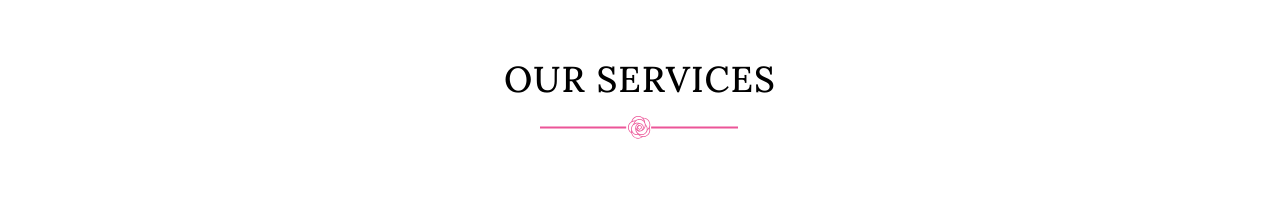
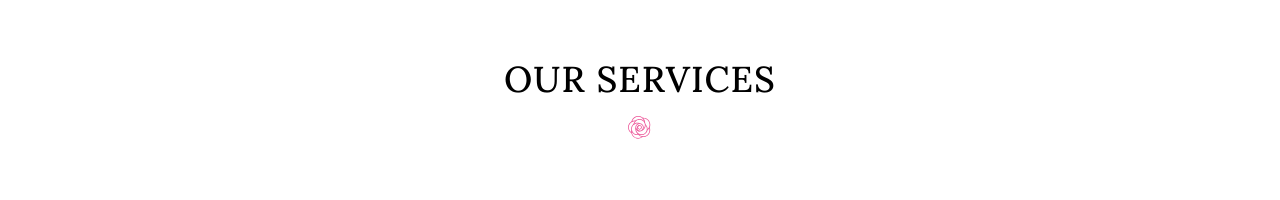
Before and after one commit to Paradizeya/Sotka-test, a plain HTML site: page index.html in a window 1280 px wide. Shown: the top 200 px of the page. Drawn offline with Linux system fonts and the light colour scheme.

Commit message:
changed logo

```diff
--- a/index.html
+++ b/index.html
@@ -18,81 +18,75 @@
       <div class="logo">
         <svg
           xmlns="http://www.w3.org/2000/svg"
-          width="200"
+          width="23"
           height="23"
-          viewBox="0 0 200 23"
+          viewBox="0 0 23 23"
           fill="none"
         >
           <path
             fill-rule="evenodd"
             clip-rule="evenodd"
-            d="M86.1799 10.5H0V12.5H86.1799V10.5ZM111.108 12.5H198V10.5H111.108V12.5Z"
+            d="M1.31696 7.2315C-0.920722 10.3114 -0.237965 14.6222 2.84194 16.8598C2.97863 16.9592 3.11834 17.0531 3.26084 17.1417C3.44048 17.2533 3.6766 17.1982 3.78824 17.0186C3.89987 16.8389 3.84475 16.6028 3.66511 16.4912C3.53827 16.4124 3.41389 16.3287 3.29213 16.2402C0.554434 14.2512 -0.0524615 10.4194 1.93659 7.68169C3.2311 5.89994 5.35328 4.97179 7.50532 5.18551C7.71578 5.20641 7.90334 5.05273 7.92424 4.84227C7.94514 4.63181 7.79147 4.44425 7.58101 4.42335C5.16094 4.18302 2.77304 5.22739 1.31696 7.2315Z"
             fill="#EC5598"
           />
           <path
             fill-rule="evenodd"
             clip-rule="evenodd"
-            d="M89.317 7.2315C87.0793 10.3114 87.762 14.6222 90.8419 16.8598C90.9786 16.9592 91.1183 17.0531 91.2608 17.1417C91.4405 17.2533 91.6766 17.1982 91.7882 17.0186C91.8999 16.8389 91.8447 16.6028 91.6651 16.4912C91.5383 16.4124 91.4139 16.3287 91.2921 16.2402C88.5544 14.2512 87.9475 10.4194 89.9366 7.68169C91.2311 5.89994 93.3533 4.97179 95.5053 5.18551C95.7158 5.20641 95.9033 5.05273 95.9242 4.84227C95.9451 4.63181 95.7915 4.44425 95.581 4.42335C93.1609 4.18302 90.773 5.22739 89.317 7.2315Z"
+            d="M4.46836 19.8367C6.70604 22.9166 11.0168 23.5994 14.0967 21.3617C14.2602 21.2429 14.4177 21.1177 14.5691 20.9863C14.7288 20.8477 14.7459 20.6058 14.6073 20.4461C14.4687 20.2864 14.2268 20.2692 14.0671 20.4079C13.9324 20.5248 13.7921 20.6363 13.6465 20.7421C10.9088 22.7311 7.07704 22.1242 5.08799 19.3865C4.07266 17.989 3.70639 16.2634 4.03316 14.6014C4.07397 14.3939 3.93881 14.1926 3.73129 14.1518C3.52376 14.111 3.32245 14.2462 3.28165 14.4537C2.9142 16.3225 3.32653 18.2651 4.46836 19.8367Z"
             fill="#EC5598"
           />
           <path
             fill-rule="evenodd"
             clip-rule="evenodd"
-            d="M92.4684 19.8367C94.706 22.9166 99.0168 23.5994 102.097 21.3617C102.26 21.2429 102.418 21.1177 102.569 20.9863C102.729 20.8477 102.746 20.6058 102.607 20.4461C102.469 20.2864 102.227 20.2692 102.067 20.4079C101.932 20.5248 101.792 20.6363 101.647 20.7421C98.9088 22.7311 95.077 22.1242 93.088 19.3865C92.0727 17.989 91.7064 16.2634 92.0332 14.6014C92.074 14.3939 91.9388 14.1926 91.7313 14.1518C91.5238 14.111 91.3225 14.2462 91.2817 14.4537C90.9142 16.3225 91.3265 18.2651 92.4684 19.8367Z"
+            d="M17.4303 20.7349C21.051 19.5585 23.0324 15.6697 21.856 12.0491C21.7917 11.8512 21.7189 11.6572 21.638 11.4674C21.555 11.2729 21.33 11.1824 21.1355 11.2654C20.941 11.3484 20.8505 11.5734 20.9335 11.7679C21.0055 11.9368 21.0703 12.1095 21.1276 12.2857C22.1733 15.5041 20.412 18.9608 17.1936 20.0065C14.3207 20.94 11.2085 19.6374 9.84771 16.9765C9.75141 16.7882 9.52069 16.7136 9.33239 16.8099C9.14409 16.9062 9.0695 17.1369 9.1658 17.3252C10.6972 20.3199 14.1981 21.7851 17.4303 20.7349Z"
             fill="#EC5598"
           />
           <path
             fill-rule="evenodd"
             clip-rule="evenodd"
-            d="M105.43 20.7349C109.051 19.5585 111.032 15.6697 109.856 12.0491C109.792 11.8512 109.719 11.6572 109.638 11.4674C109.555 11.2729 109.33 11.1824 109.135 11.2654C108.941 11.3484 108.85 11.5734 108.933 11.7679C109.005 11.9368 109.07 12.1095 109.128 12.2857C110.173 15.5041 108.412 18.9608 105.194 20.0065C102.321 20.94 99.2084 19.6374 97.8476 16.9765C97.7513 16.7882 97.5206 16.7136 97.3323 16.8099C97.144 16.9062 97.0694 17.1369 97.1657 17.3252C98.6972 20.3199 102.198 21.7851 105.43 20.7349Z"
+            d="M22.29 8.68485C22.29 4.87788 19.2039 1.79172 15.3969 1.79172C15.1865 1.79172 14.9772 1.80116 14.7694 1.81992C14.5588 1.83894 14.4035 2.02512 14.4225 2.23576C14.4415 2.4464 14.6277 2.60174 14.8383 2.58272C15.0232 2.56603 15.2095 2.55762 15.3969 2.55762C18.7809 2.55762 21.5241 5.30088 21.5241 8.68485C21.5241 10.6998 20.5449 12.5496 18.9303 13.6913C18.7576 13.8134 18.7166 14.0524 18.8387 14.2251C18.9608 14.3978 19.1998 14.4388 19.3725 14.3167C21.1881 13.0328 22.29 10.9511 22.29 8.68485Z"
             fill="#EC5598"
           />
           <path
             fill-rule="evenodd"
             clip-rule="evenodd"
-            d="M110.29 8.68485C110.29 4.87788 107.204 1.79172 103.397 1.79172C103.187 1.79172 102.977 1.80116 102.769 1.81992C102.559 1.83894 102.403 2.02512 102.422 2.23576C102.441 2.4464 102.628 2.60174 102.838 2.58272C103.023 2.56603 103.21 2.55762 103.397 2.55762C106.781 2.55762 109.524 5.30088 109.524 8.68485C109.524 10.6998 108.545 12.5496 106.93 13.6913C106.758 13.8134 106.717 14.0524 106.839 14.2251C106.961 14.3978 107.2 14.4388 107.372 14.3167C109.188 13.0328 110.29 10.9511 110.29 8.68485Z"
+            d="M4.37399 5.00158C5.4197 1.78322 8.8764 0.0219469 12.0947 1.06765C14.5069 1.85139 16.1625 4.02459 16.3184 6.51356C16.3316 6.72464 16.5135 6.88504 16.7246 6.87181C16.9357 6.85858 17.0961 6.67674 17.0828 6.46566C16.9074 3.66564 15.0449 1.2209 12.3314 0.339235C8.71078 -0.837184 4.82199 1.14425 3.64557 4.7649C3.57159 4.99258 3.50968 5.22268 3.45986 5.45455C3.41543 5.66133 3.54704 5.86497 3.75382 5.9094C3.9606 5.95383 4.16424 5.82222 4.20867 5.61544C4.25299 5.40916 4.3081 5.20435 4.37399 5.00158Z"
             fill="#EC5598"
           />
           <path
             fill-rule="evenodd"
             clip-rule="evenodd"
-            d="M92.3741 5.00158C93.4198 1.78322 96.8765 0.0219469 100.095 1.06765C102.507 1.85139 104.163 4.02459 104.318 6.51356C104.332 6.72464 104.514 6.88504 104.725 6.87181C104.936 6.85858 105.096 6.67674 105.083 6.46566C104.907 3.66564 103.045 1.2209 100.331 0.339235C96.7108 -0.837184 92.8221 1.14425 91.6456 4.7649C91.5717 4.99258 91.5097 5.22268 91.4599 5.45455C91.4155 5.66133 91.5471 5.86497 91.7539 5.9094C91.9607 5.95383 92.1643 5.82222 92.2087 5.61544C92.2531 5.40916 92.3082 5.20435 92.3741 5.00158Z"
+            d="M9.26975 6.7701C5.88577 6.7701 3.14252 9.51335 3.14252 12.8973C3.14252 16.2813 5.88577 19.0246 9.26975 19.0246C10.0482 19.0246 10.8071 18.8791 11.5165 18.5994C11.7132 18.5219 11.8098 18.2995 11.7322 18.1027C11.6547 17.9059 11.4323 17.8093 11.2355 17.8869C10.6152 18.1315 9.95161 18.2587 9.26975 18.2587C6.30877 18.2587 3.90842 15.8583 3.90842 12.8973C3.90842 9.93635 6.30877 7.536 9.26975 7.536C9.94329 7.536 10.5991 7.66006 11.2129 7.89887C11.41 7.97555 11.6319 7.87793 11.7086 7.68082C11.7853 7.48371 11.6877 7.26176 11.4906 7.18508C10.7886 6.91197 10.0387 6.7701 9.26975 6.7701Z"
             fill="#EC5598"
           />
           <path
             fill-rule="evenodd"
             clip-rule="evenodd"
-            d="M97.2698 6.77009C93.8858 6.77009 91.1426 9.51335 91.1426 12.8973C91.1426 16.2813 93.8858 19.0246 97.2698 19.0246C98.0482 19.0246 98.8071 18.8791 99.5165 18.5994C99.7133 18.5219 99.8099 18.2995 99.7323 18.1027C99.6547 17.9059 99.4323 17.8093 99.2356 17.8869C98.6153 18.1315 97.9517 18.2586 97.2698 18.2586C94.3088 18.2586 91.9085 15.8583 91.9085 12.8973C91.9085 9.93634 94.3088 7.536 97.2698 7.536C97.9433 7.536 98.5991 7.66006 99.2129 7.89887C99.4101 7.97555 99.632 7.87793 99.7087 7.68082C99.7854 7.48371 99.6877 7.26176 99.4906 7.18508C98.7886 6.91197 98.0387 6.77009 97.2698 6.77009Z"
+            d="M7.35498 12.8971C7.35498 16.2811 10.0982 19.0244 13.4822 19.0244C16.8662 19.0244 19.6094 16.2811 19.6094 12.8971C19.6094 11.1788 18.898 9.5735 17.6679 8.42244C17.5135 8.27793 17.2712 8.28597 17.1266 8.4404C16.9821 8.59483 16.9902 8.83716 17.1446 8.98167C18.2215 9.98939 18.8435 11.393 18.8435 12.8971C18.8435 15.8581 16.4432 18.2585 13.4822 18.2585C10.5212 18.2585 8.12088 15.8581 8.12088 12.8971C8.12088 12.6314 8.14019 12.3682 8.17838 12.1088C8.20919 11.8996 8.06455 11.705 7.85531 11.6742C7.64606 11.6434 7.45146 11.788 7.42065 11.9973C7.37702 12.2935 7.35498 12.594 7.35498 12.8971Z"
             fill="#EC5598"
           />
           <path
             fill-rule="evenodd"
             clip-rule="evenodd"
-            d="M95.355 12.8971C95.355 16.2811 98.0982 19.0244 101.482 19.0244C104.866 19.0244 107.609 16.2811 107.609 12.8971C107.609 11.1788 106.898 9.5735 105.668 8.42244C105.513 8.27793 105.271 8.28597 105.127 8.4404C104.982 8.59483 104.99 8.83716 105.145 8.98167C106.221 9.98939 106.844 11.393 106.844 12.8971C106.844 15.8581 104.443 18.2585 101.482 18.2585C98.5212 18.2585 96.1209 15.8581 96.1209 12.8971C96.1209 12.6314 96.1402 12.3682 96.1784 12.1088C96.2092 11.8996 96.0645 11.705 95.8553 11.6742C95.6461 11.6434 95.4515 11.788 95.4206 11.9973C95.377 12.2935 95.355 12.594 95.355 12.8971Z"
+            d="M11.5674 3.70648C14.5284 3.70648 16.9287 6.10683 16.9287 9.06781C16.9287 10.7995 16.1025 12.3925 14.7313 13.3965L13.93 13.8958C13.7506 14.0078 13.696 14.2441 13.808 14.4235C13.9201 14.6028 14.1563 14.6574 14.3357 14.5454L15.1604 14.0303C16.7499 12.8677 17.6946 11.0463 17.6946 9.06781C17.6946 5.68383 14.9514 2.94058 11.5674 2.94058C8.50428 2.94058 5.92339 5.2015 5.50031 8.20625C5.47082 8.41569 5.61669 8.60937 5.82613 8.63886C6.03556 8.66835 6.22924 8.52248 6.25873 8.31304C6.62876 5.68502 8.88732 3.70648 11.5674 3.70648Z"
             fill="#EC5598"
           />
           <path
             fill-rule="evenodd"
             clip-rule="evenodd"
-            d="M99.5673 3.70648C102.528 3.70648 104.929 6.10683 104.929 9.06781C104.929 10.7995 104.102 12.3925 102.731 13.3965L101.93 13.8958C101.751 14.0078 101.696 14.2441 101.808 14.4235C101.92 14.6028 102.156 14.6574 102.336 14.5454L103.16 14.0303C104.75 12.8677 105.695 11.0463 105.695 9.06781C105.695 5.68383 102.951 2.94058 99.5673 2.94058C96.5042 2.94058 93.9233 5.2015 93.5002 8.20625C93.4708 8.41569 93.6166 8.60937 93.8261 8.63886C94.0355 8.66835 94.2292 8.52248 94.2587 8.31304C94.6287 5.68502 96.8873 3.70648 99.5673 3.70648Z"
+            d="M15.7799 11.3655C15.7799 9.03903 13.8939 7.15305 11.5675 7.15305C9.24097 7.15305 7.35498 9.03903 7.35498 11.3655C7.35498 13.692 9.24097 15.578 11.5675 15.578C13.8939 15.578 15.7799 13.692 15.7799 11.3655ZM8.12088 11.3655C8.12088 9.46203 9.66396 7.91895 11.5675 7.91895C13.4709 7.91895 15.014 9.46203 15.014 11.3655C15.014 13.269 13.4709 14.8121 11.5675 14.8121C9.66396 14.8121 8.12088 13.269 8.12088 11.3655Z"
             fill="#EC5598"
           />
           <path
             fill-rule="evenodd"
             clip-rule="evenodd"
-            d="M103.78 11.3655C103.78 9.03903 101.894 7.15305 99.5675 7.15305C97.241 7.15305 95.355 9.03903 95.355 11.3655C95.355 13.692 97.241 15.578 99.5675 15.578C101.894 15.578 103.78 13.692 103.78 11.3655ZM96.1209 11.3655C96.1209 9.46203 97.664 7.91895 99.5675 7.91895C101.471 7.91895 103.014 9.46203 103.014 11.3655C103.014 13.269 101.471 14.8121 99.5675 14.8121C97.664 14.8121 96.1209 13.269 96.1209 11.3655Z"
+            d="M13.8652 11.3655C13.8652 10.0965 12.8365 9.06781 11.5675 9.06781C10.2985 9.06781 9.26978 10.0965 9.26978 11.3655C9.26978 12.6345 10.2985 13.6632 11.5675 13.6632C12.8365 13.6632 13.8652 12.6345 13.8652 11.3655ZM10.0357 11.3655C10.0357 10.5195 10.7215 9.83371 11.5675 9.83371C12.4135 9.83371 13.0993 10.5195 13.0993 11.3655C13.0993 12.2115 12.4135 12.8973 11.5675 12.8973C10.7215 12.8973 10.0357 12.2115 10.0357 11.3655Z"
             fill="#EC5598"
           />
           <path
             fill-rule="evenodd"
             clip-rule="evenodd"
-            d="M101.865 11.3655C101.865 10.0965 100.836 9.06781 99.5675 9.06781C98.2985 9.06781 97.2698 10.0965 97.2698 11.3655C97.2698 12.6345 98.2985 13.6632 99.5675 13.6632C100.836 13.6632 101.865 12.6345 101.865 11.3655ZM98.0357 11.3655C98.0357 10.5195 98.7215 9.83371 99.5675 9.83371C100.413 9.83371 101.099 10.5195 101.099 11.3655C101.099 12.2115 100.413 12.8973 99.5675 12.8973C98.7215 12.8973 98.0357 12.2115 98.0357 11.3655Z"
-            fill="#EC5598"
-          />
-          <path
-            fill-rule="evenodd"
-            clip-rule="evenodd"
-            d="M96.7581 12.2843C96.569 14.1525 97.5922 15.578 99.5674 15.578V14.8121C98.0901 14.8121 97.3731 13.8132 97.5201 12.3615C97.6606 10.9734 98.5556 9.83371 99.5674 9.83371V9.06781C98.0959 9.06781 96.9339 10.5475 96.7581 12.2843Z"
+            d="M8.75815 12.2843C8.56904 14.1525 9.59228 15.578 11.5675 15.578V14.8121C10.0902 14.8121 9.3732 13.8132 9.52016 12.3615C9.66068 10.9734 10.5556 9.83371 11.5675 9.83371V9.06781C10.096 9.06781 8.93396 10.5475 8.75815 12.2843Z"
             fill="#EC5598"
           />
         </svg>
```
